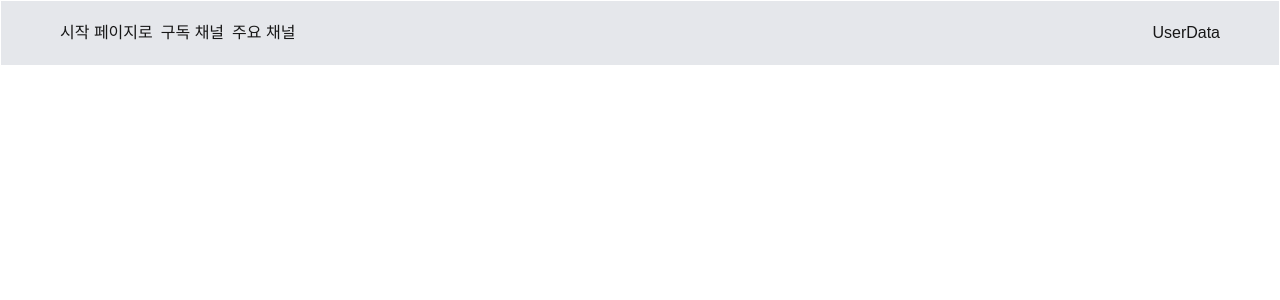
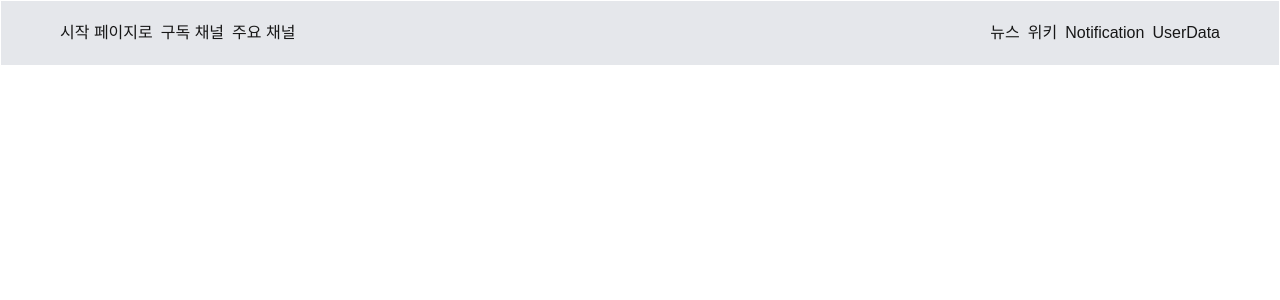
Before and after one commit to Rhajiit/clone_arcalive, a Next.js app: page / in a window 1280 px wide. Shown: the top 300 px of the page. Built offline with nearby package versions, Linux system fonts and the light colour scheme.

Commit message:
💄 header에 미배치한 일부 항목 추가 배치
뉴스, 위키 항목 추가

```diff
--- a/components/common/header/index.tsx
+++ b/components/common/header/index.tsx
@@ -1,6 +1,7 @@
 import Link from "next/link";
 import ChannelList from "./ChannelList";
 import UserData from "./UserData";
+import Notification from "./Notification";
 
 const Header = () => {
   return (
@@ -18,7 +19,14 @@ const Header = () => {
             주요 채널
           </ChannelList>
         </div>
-        <div key="header-user-section" className="flex">
+        <div key="header-user-section" className="flex gap-2">
+          <div>
+            <Link href="/">뉴스</Link>
+          </div>
+          <div>
+            <Link href="/">위키</Link>
+          </div>
+          <Notification />
           <UserData />
         </div>
       </div>
```
